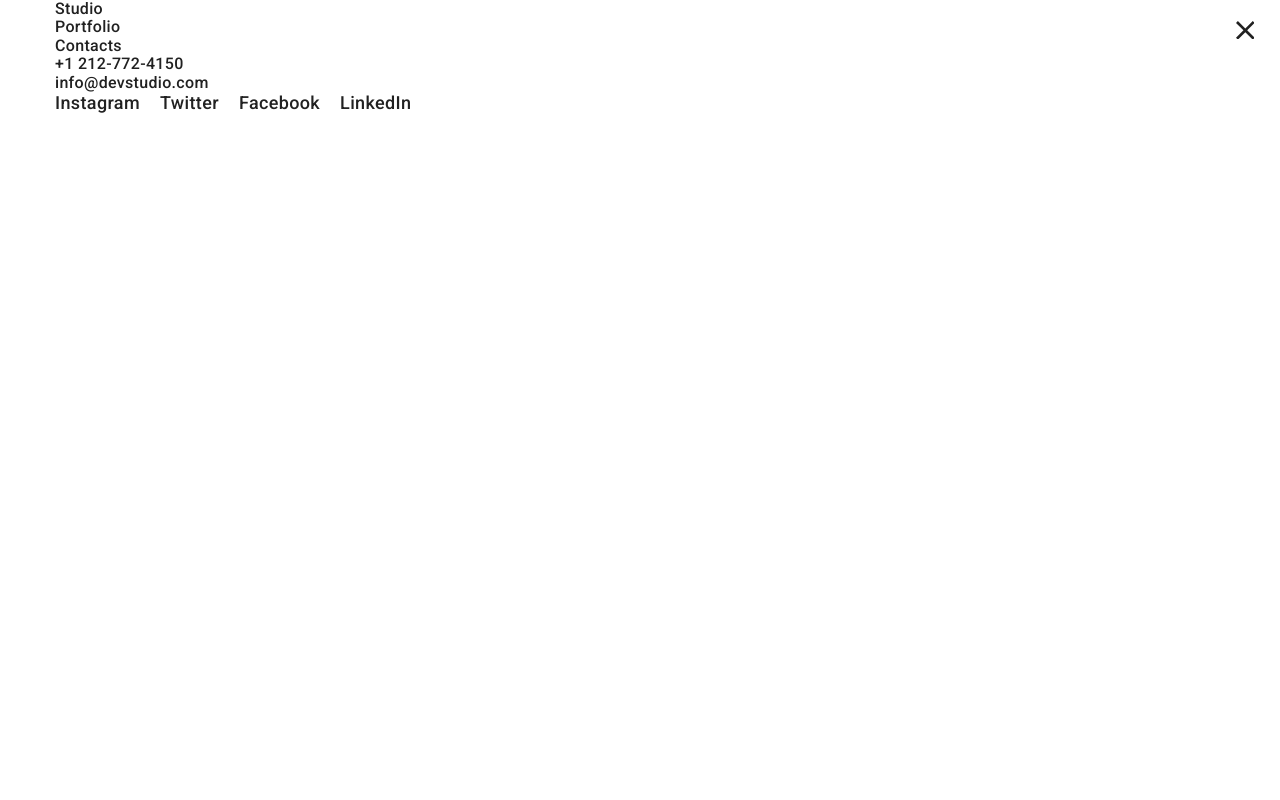
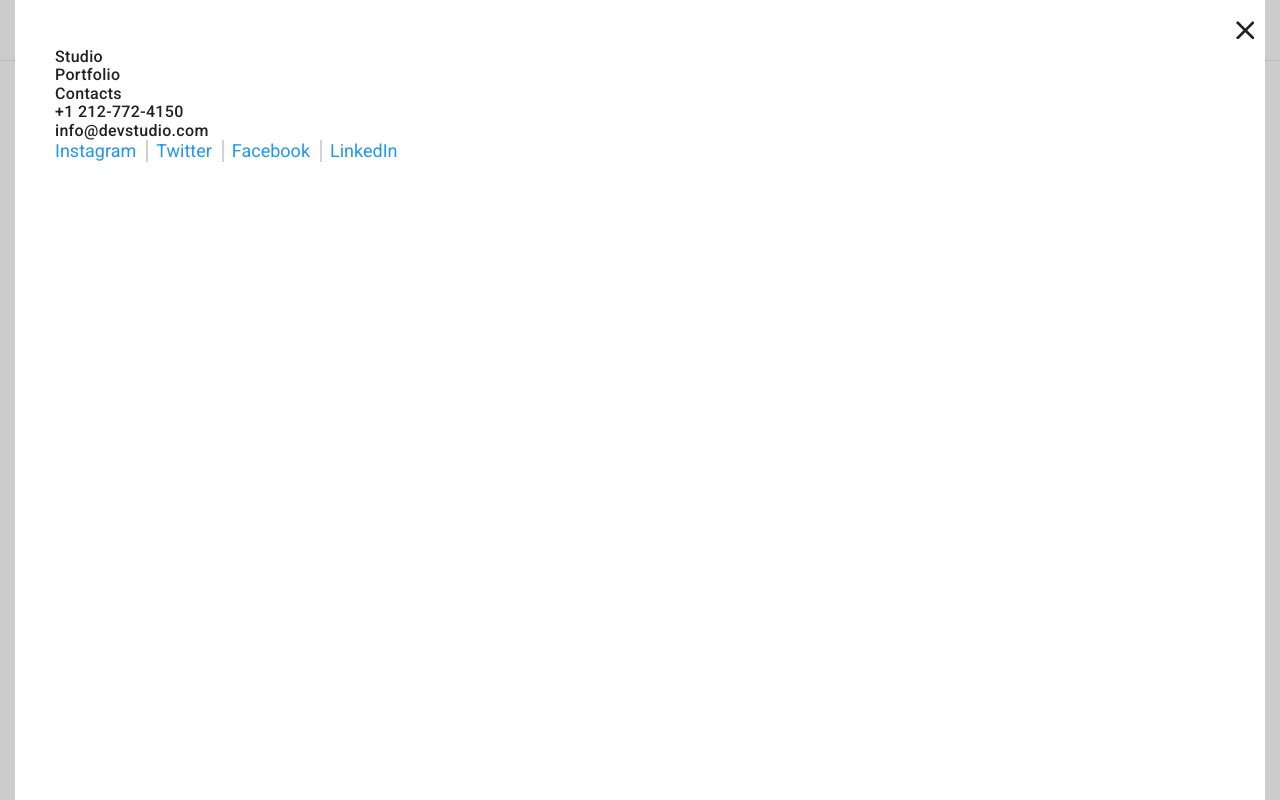
Before and after one commit to SaveAna/goit-markup-hw-08, a plain HTML site: page index.html in a window 1280 px wide. Both pictures are taken after a click on the button 1205 px from the left and 30 px from the top of the page. Shown: the top 800 px of the page. Drawn offline with nearby package versions, Linux system fonts and the light colour scheme.

Commit message:
add m-modal + social-links styles

```diff
--- a/index.html
+++ b/index.html
@@ -28,8 +28,8 @@
           </svg>
         </button>
         <!-- ========== nav-menu ========== -->
-        <div data-modal class="backdrop header__backdrop backdrop--hidden">
-          <div class="modal container">
+        <div data-modal class="backdrop backdrop--hidden container">
+          <div class="modal header__modal">
             <button data-modal-close class="close-button header__close-button" type="button">
               <svg width="18.67" height="18.67">
                 <use href="./images/icons.svg#close"></use>
@@ -63,10 +63,16 @@
               </li>
             </ul>
             <ul class="social-links">
-              <li><a class="header__link social-links__item" href="#">Instagram</a></li>
-              <li><a class="header__link social-links__item" href="#">Twitter</a></li>
-              <li><a class="header__link social-links__item" href="#">Facebook</a></li>
-              <li><a class="header__link social-links__item" href="#">LinkedIn</a></li>
+              <li class="social-links__item">
+                <a class="social-links__link" href="#">Instagram</a>
+              </li>
+              <li class="social-links__item"><a class="social-links__link" href="#">Twitter</a></li>
+              <li class="social-links__item">
+                <a class="social-links__link" href="#">Facebook</a>
+              </li>
+              <li class="social-links__item">
+                <a class="social-links__link" href="#">LinkedIn</a>
+              </li>
             </ul>
           </div>
         </div>
--- a/sass/components/_backdrop.scss
+++ b/sass/components/_backdrop.scss
@@ -32,6 +32,7 @@
   height: 100%;
   opacity: 1;
   z-index: 1;
+  background-color: getBgColor(backdrop);
 
   &--hidden {
     visibility: hidden;
@@ -40,6 +41,6 @@
   }
 }
 
-.header__backdrop {
-  background-color: getColor(primary-white);
-}
+// .header__backdrop {
+//   background-color: getColor(primary-white);
+// }
--- a/sass/components/_contacts.scss
+++ b/sass/components/_contacts.scss
@@ -15,3 +15,6 @@
 //     color: getColor(basic);
 //   }
 // }
+
+.contacts {
+}
--- a/sass/components/_modal.scss
+++ b/sass/components/_modal.scss
@@ -24,3 +24,14 @@
 //     margin-bottom: 12px;
 //   }
 // }
+
+.modal {
+  //   position: absolute;
+  //   top: 100%;
+  //   left: 100%;
+
+  height: 100%;
+  width: 100%;
+  background-color: getColor(primary-white);
+  padding: 48px 40px 48px;
+}
--- a/sass/components/_social-links.scss
+++ b/sass/components/_social-links.scss
@@ -1,7 +1,25 @@
 .social-links {
   display: flex;
-  font-size: 18px;
-  line-height: 1.22;
-  color: getColor(accent);
   gap: 20px;
+
+  &__item {
+    position: relative;
+  }
+
+  &__link {
+    font-size: 18px;
+    line-height: 1.22;
+    color: getColor(accent);
+  }
+
+  &__item:not(:first-child)::after {
+    content: '';
+    position: absolute;
+    width: 2px;
+    height: 22px;
+    left: 0;
+    top: 0;
+    background-color: getBorderColor(form);
+    transform: translateX(-10px);
+  }
 }
```
Also changed, not shown: css/main.css, css/main.min.css, 2 other files.
